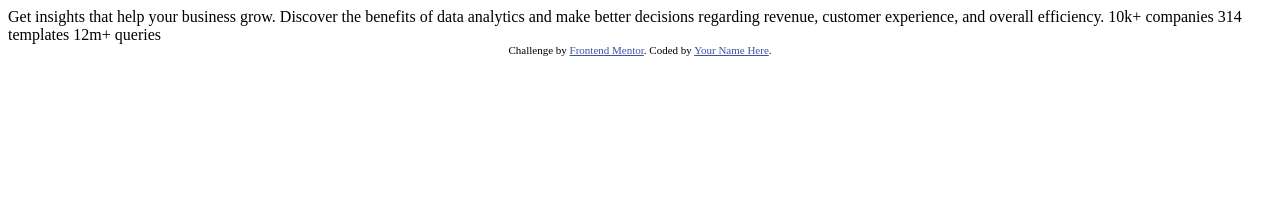
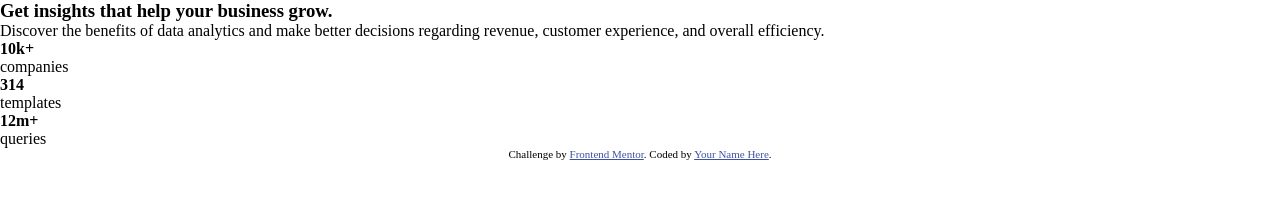
Before and after one commit to Klaudia-Czerska/stats-preview-card-component-main, a plain HTML site: page index.html in a window 1280 px wide. Drawn offline with Linux system fonts and the light colour scheme.

Commit message:
prepared html for styling

```diff
--- a/index.html
+++ b/index.html
@@ -5,29 +5,41 @@
   <meta name="viewport" content="width=device-width, initial-scale=1.0"> <!-- displays site properly based on user's device -->
 
   <link rel="icon" type="image/png" sizes="32x32" href="./images/favicon-32x32.png">
-
+  <link rel="stylesheet" href="./resources/css/styles.css">
   <title>Frontend Mentor | Stats preview card component</title>
 
   <!-- Feel free to remove these styles or customise in your own stylesheet 👍 -->
   <style>
-    .attribution { font-size: 11px; text-align: center; }
-    .attribution a { color: hsl(228, 45%, 44%); }
+
   </style>
 </head>
 <body>
-
-  Get insights that help your business grow.
-
-  Discover the benefits of data analytics and make better decisions regarding revenue, customer
-  experience, and overall efficiency.
-
-  10k+ companies
-  314 templates
-  12m+ queries
-
-  <div class="attribution">
+  <main>
+    <section>
+      <article class="insights">
+        <h3 class="insights__title">Get <span class="insights__title-highlight">insights</span> that help your business grow.</h3>
+        <p class="insights__text">
+          Discover the benefits of data analytics and make better decisions regarding revenue, customer
+          experience, and overall efficiency.
+        </p>
+        <div class="insights__stats">
+          <h4 class="insights__stats-info">10k+</h4>
+          <p class="insights__stats-title">companies</p>
+        </div>
+        <div class="insights__stats">
+          <h4 class="insights__stats-info">314</h4>
+          <p class="insights__stats-title">templates</p>
+        </div>
+        <div class="insights__stats">
+          <h4 class="insights__stats-info">12m+</h4>
+          <p class="insights__stats-title">queries</p>
+        </div>
+      </article>
+    </section>
+  </main>
+  <footer class="attribution">
     Challenge by <a href="https://www.frontendmentor.io?ref=challenge" target="_blank">Frontend Mentor</a>.
     Coded by <a href="#">Your Name Here</a>.
-  </div>
+  </footer>
 </body>
 </html>
--- /dev/null
+++ b/resources/css/styles.css
@@ -0,0 +1,16 @@
+* {
+    box-sizing: border-box;
+    margin: 0;
+    padding: 0;
+}
+
+
+
+.attribution {
+    font-size: 11px;
+    text-align: center;
+}
+
+.attribution a {
+    color: hsl(228, 45%, 44%);
+}
```
